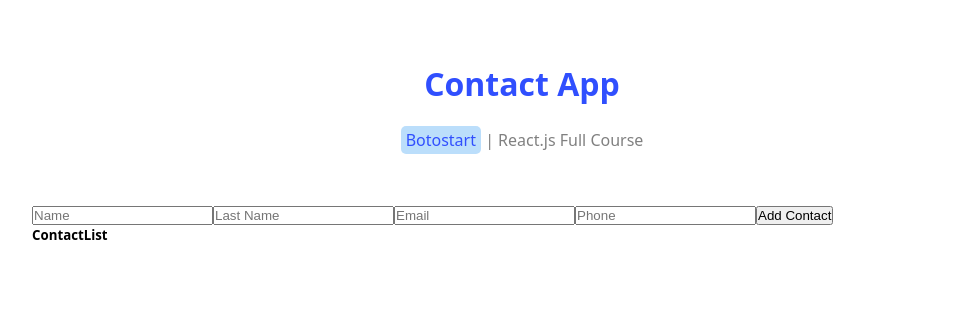
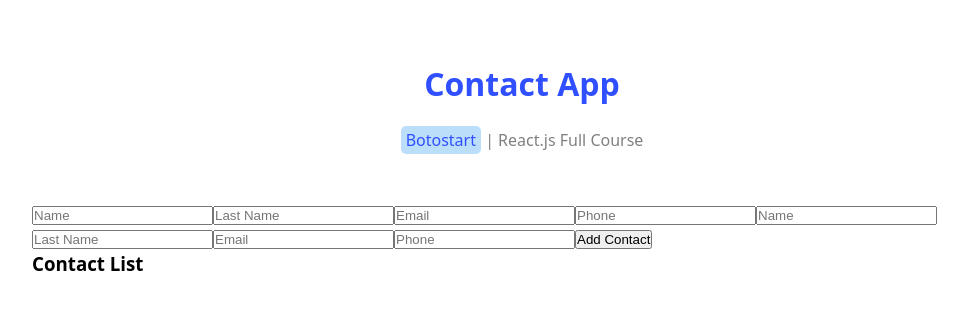
Before and after one commit to developersaeid/contact-app-with-React-js, a React (Vite) app: page / in a window 1280 px wide. Shown: the top 310 px of the page, without its empty margins (118-1086 px from the left). Built offline with nearby package versions, Linux system fonts and the light colour scheme.

Commit message:
clean code

```diff
--- a/src/components/Contacts.jsx
+++ b/src/components/Contacts.jsx
@@ -1,53 +1,91 @@
-import { useState } from "react"
-import ContactsList from "./ContactsList"
+import { useState } from "react";
+import ContactsList from "./ContactsList";
+import inputs from "../constants/input.js";
+
 
 function Contacts() {
-    const [alert,setAlert] = useState("") // state to store alert message
-    const [contacts,setContacts] = useState([]) // for all our Contact's
-    const [contact,setContact] = useState({ // for Form
+  const [alert, setAlert] = useState(""); // state to store alert message
+  const [contacts, setContacts] = useState([]); // for all our Contact's
+  const [contact, setContact] = useState({
+    // for Form
     name: "",
     lastName: "",
     email: "",
     phone: "",
-    })
+  });
 
   const changeHandler = (event) => {
-        const name = event.target.name
-        const value = event.target.value
-        setContact((contact)=>({...contact,[name]:value})) //update state
-
-    }
-    const addHandler = () => { // add contact to contacts array
-        if(!contact.name || !contact.lastName || !contact.email || !contact.phone) {
+    const name = event.target.name;
+    const value = event.target.value;
+    setContact((contact) => ({ ...contact, [name]: value })); //update state
+  };
+  const addHandler = () => {
+    // add contact to contacts array
+    if (
+      !contact.name ||
+      !contact.lastName ||
+      !contact.email ||
+      !contact.phone
+    ) {
       setAlert("Please fill all fields");
       return;
     }
-        setAlert("")
-        setContacts(contacts => ([...contacts,contact]))
+    setAlert("");
+    setContacts((contacts) => [...contacts, contact]);
     setContact({
       name: "",
       lastName: "",
       email: "",
       phone: "",
-        })
-    }
-
-
+    });
+  };
   return (
     <div>
       <div>
-        <input type="text" placeholder="Name" name="name" value={contact.name} onChange={changeHandler}/>
-        <input type="text" placeholder="Last Name" name="lastName" value={contact.lastName} onChange={changeHandler}/>
-        <input type="email" placeholder="Email" name="email" value={contact.email} onChange={changeHandler}/>
-        <input type="number" placeholder="Phone" name="phone" value={contact.phone} onChange={changeHandler}/>
+        {inputs.map((input, index) => (
+          <input
+            key={index}
+            type={input.type}
+            placeholder={input.placeholder}
+            name={input.name}
+            value={contact[input.name]}
+            onChange={changeHandler}
+          />
+        ))}
+        <input
+          type="text"
+          placeholder="Name"
+          name="name"
+          value={contact.name}
+          onChange={changeHandler}
+        />
+        <input
+          type="text"
+          placeholder="Last Name"
+          name="lastName"
+          value={contact.lastName}
+          onChange={changeHandler}
+        />
+        <input
+          type="email"
+          placeholder="Email"
+          name="email"
+          value={contact.email}
+          onChange={changeHandler}
+        />
+        <input
+          type="number"
+          placeholder="Phone"
+          name="phone"
+          value={contact.phone}
+          onChange={changeHandler}
+        />
         <button onClick={addHandler}>Add Contact</button>
       </div>
-      <div>
-        {alert && <p>{alert}</p>}
+      <div>{alert && <p>{alert}</p>}</div>
+      <ContactsList contacts={contacts} />
     </div>
-      <ContactsList contacts={contacts}/>
-    </div>
-  )
+  );
 }
 
-export default Contacts
+export default Contacts;
--- a/src/components/ContactsList.jsx
+++ b/src/components/ContactsList.jsx
@@ -1,7 +1,11 @@
-function ContactsList({props}) {
+
+function ContactsList({contacts}) {
   return (
     <div>
-      <h5>ContactList</h5>
+      <h3>Contact List</h3>
+      <ul>
+        {contacts.map(contact=>(<li>{contact.name}</li>))}
+      </ul>
     </div>
   )
 }
--- /dev/null
+++ b/src/constants/input.js
@@ -0,0 +1,8 @@
+const inputs = [
+  { type: "text", name: "name", placeholder: "Name" },
+  { type: "text", name: "lastName", placeholder: "Last Name" },
+  { type: "email", name: "email", placeholder: "Email" },
+  { type: "number", name: "phone", placeholder: "Phone" },
+];
+
+export default inputs
```
Lines whose indentation alone changed are shown as unchanged.
